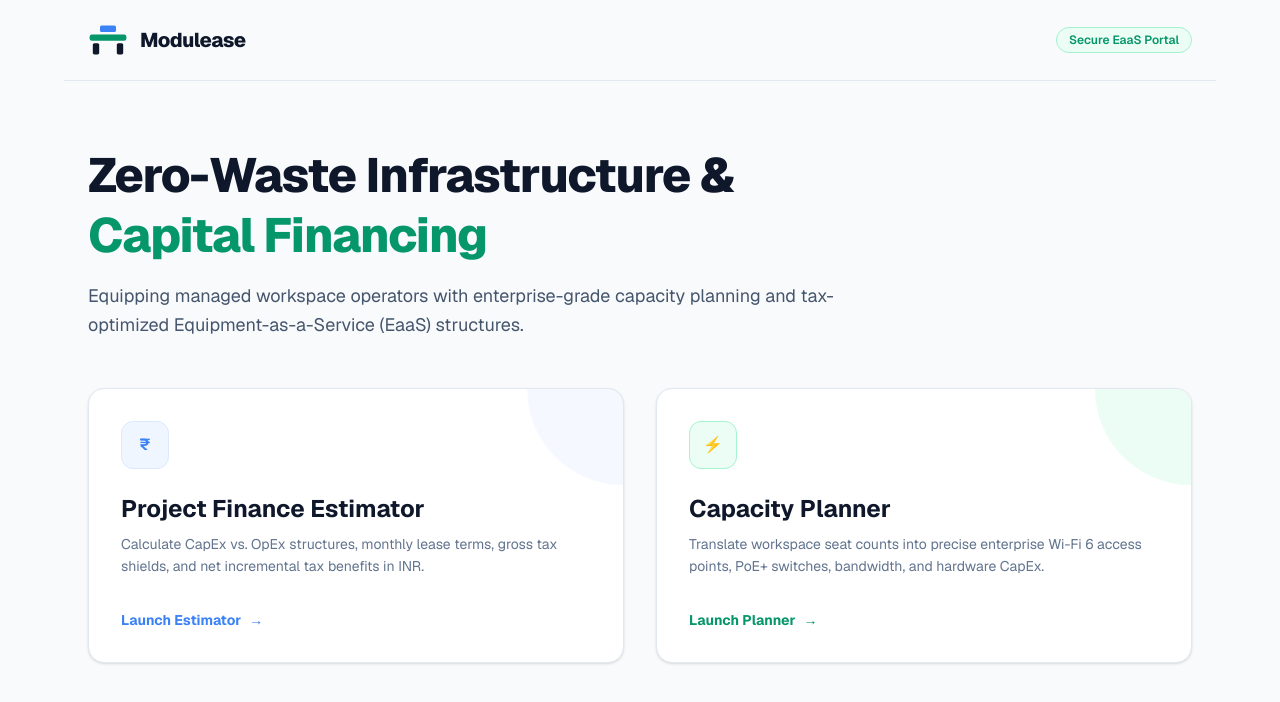
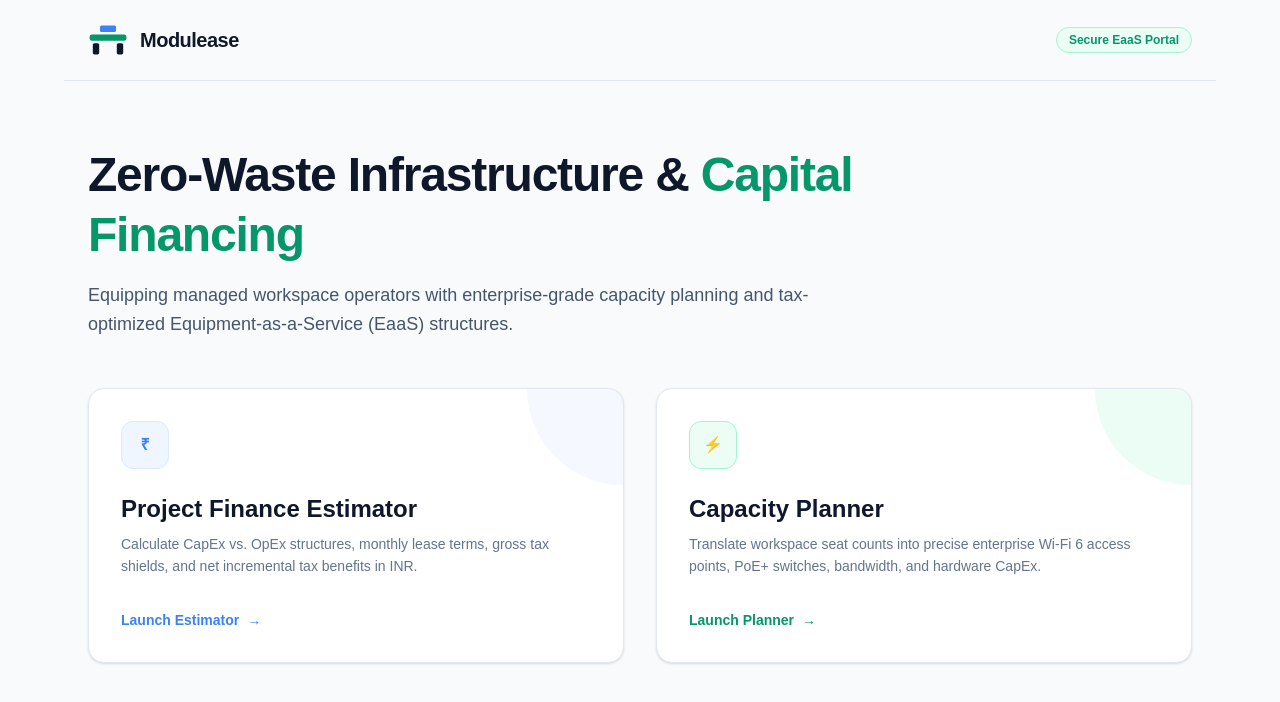
Before and after one commit to millenialbanker/eaas-platform-frontend, a Next.js app: page / in a window 1280 px wide. Shown: the top 702 px of the page. Built offline with nearby package versions, Linux system fonts and the light colour scheme.

Commit message:
layout.tsx

```diff
--- a/app/layout.tsx
+++ b/app/layout.tsx
@@ -1,29 +1,26 @@
-import type { Metadata } from "next";
-import { Geist, Geist_Mono } from "next/font/google";
-import "./globals.css";
-
-const geistSans = Geist({
-  variable: "--font-geist-sans",
-  subsets: ["latin"],
-});
-
-const geistMono = Geist_Mono({
-  variable: "--font-geist-mono",
-  subsets: ["latin"],
-});
+import type { Metadata } from 'next'
+import './globals.css'
 
 export const metadata: Metadata = {
-  title: "Create Next App",
-  description: "Generated by create next app",
-};
+  title: 'Modulease | Secure EaaS Portal',
+  description: 'Zero-Waste Infrastructure & Capital Financing for Managed Workspaces.',
+  openGraph: {
+    title: 'Modulease | Secure EaaS Portal',
+    description: 'Enterprise-grade capacity planning and tax-optimized Equipment-as-a-Service solutions for managed workspace operators.',
+    url: 'https://app.modulease.site',
+    siteName: 'Modulease',
+    type: 'website',
+  },
+}
 
-export default function RootLayout({ children }: LayoutProps<"/">) {
+export default function RootLayout({
+  children,
+}: {
+  children: React.ReactNode
+}) {
   return (
-    <html
-      lang="en"
-      className={`${geistSans.variable} ${geistMono.variable} h-full antialiased`}
-    >
-      <body className="min-h-full flex flex-col">{children}</body>
+    <html lang="en">
+      <body>{children}</body>
     </html>
-  );
+  )
 }
```
